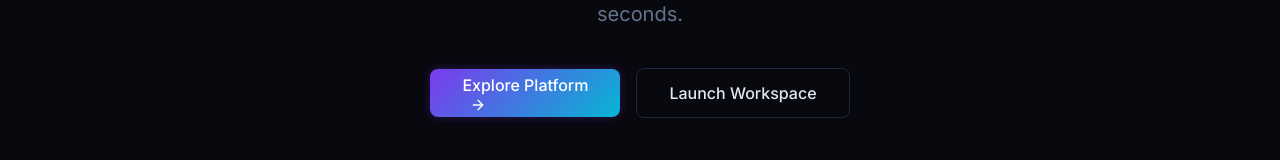
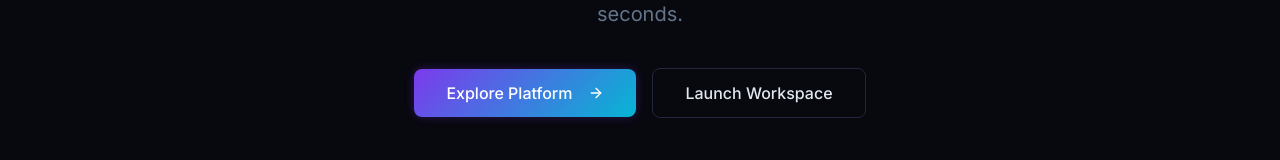
Before and after one commit to AnointingPaschal/glowide, a Next.js app: page /pitch in a window 1280 px wide. Shown: the part 598-758 px from the top of the page. Built offline with nearby package versions, Linux system fonts and the light colour scheme; no server answers.

Commit message:
Update page.tsx

```diff
--- a/app/pitch/page.tsx
+++ b/app/pitch/page.tsx
@@ -40,12 +40,16 @@ export default function PitchPage() {
             The ultimate AI-native workspace accelerating Web3 development. Write, compile, test, and deploy smart contracts to the Arc network in under 60 seconds.
           </p>
           <div className="flex flex-col sm:flex-row items-center justify-center gap-4">
-            <Button variant="gradient" className="w-full sm:w-auto px-8 py-6 text-base" asChild>
-              <Link href="#platform">Explore Platform <ArrowRight className="w-4 h-4 ml-2" /></Link>
-            </Button>
-            <Button variant="outline" className="w-full sm:w-auto px-8 py-6 text-base border-glow-border hover:bg-glow-surface" asChild>
-              <Link href="/workspace">Launch Workspace</Link>
-            </Button>
+            <Link href="#platform">
+              <Button variant="gradient" className="w-full sm:w-auto px-8 py-6 text-base">
+                Explore Platform <ArrowRight className="w-4 h-4 ml-2" />
+              </Button>
+            </Link>
+            <Link href="/workspace">
+              <Button variant="outline" className="w-full sm:w-auto px-8 py-6 text-base border-glow-border hover:bg-glow-surface">
+                Launch Workspace
+              </Button>
+            </Link>
           </div>
         </section>
 
@@ -302,9 +306,11 @@ export default function PitchPage() {
             Whether you're an enterprise looking to scale, a developer looking to build, or a protocol looking to partner, Glow IDE is your workspace.
           </p>
           <div className="flex justify-center gap-4">
-            <Button variant="gradient" className="px-8 py-6 text-base" asChild>
-              <Link href="/workspace">Launch Workspace <ArrowRight className="w-4 h-4 ml-2" /></Link>
-            </Button>
+            <Link href="/workspace">
+              <Button variant="gradient" className="px-8 py-6 text-base">
+                Launch Workspace <ArrowRight className="w-4 h-4 ml-2" />
+              </Button>
+            </Link>
           </div>
         </section>
 
```
